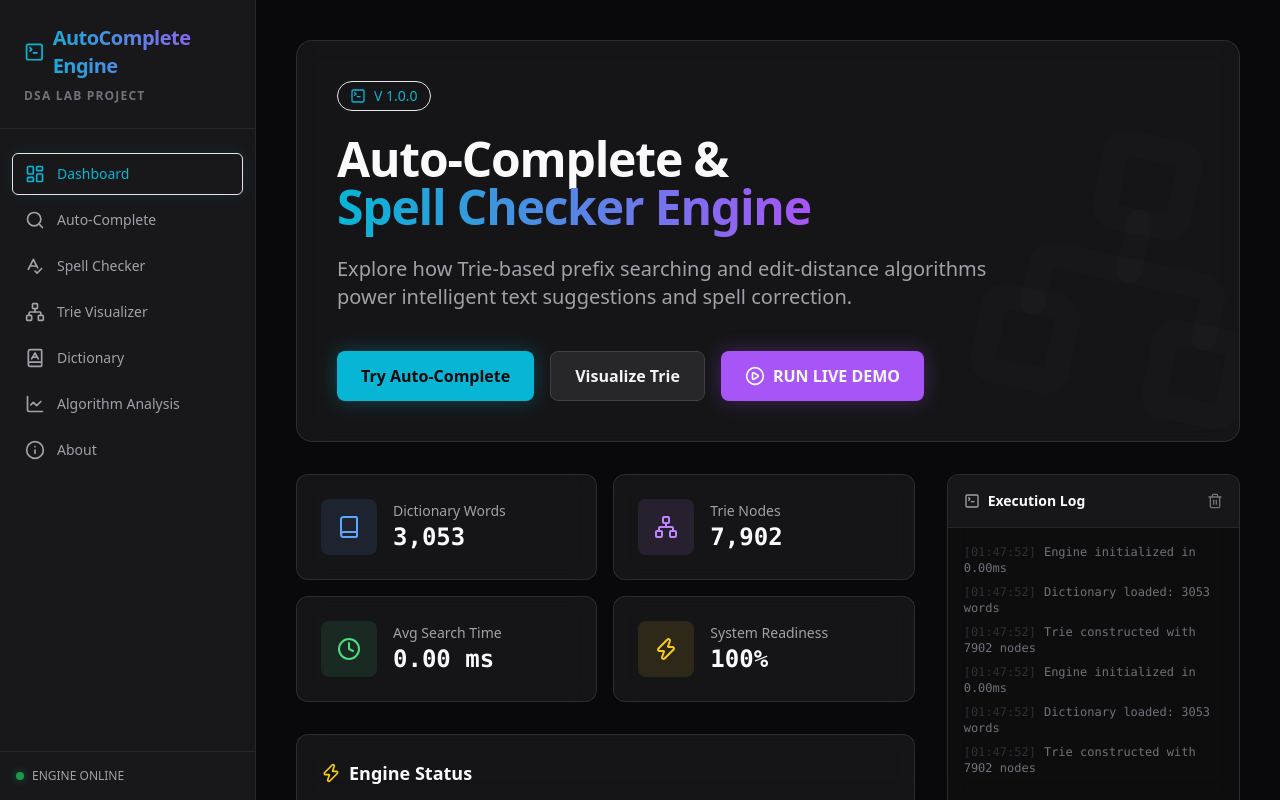
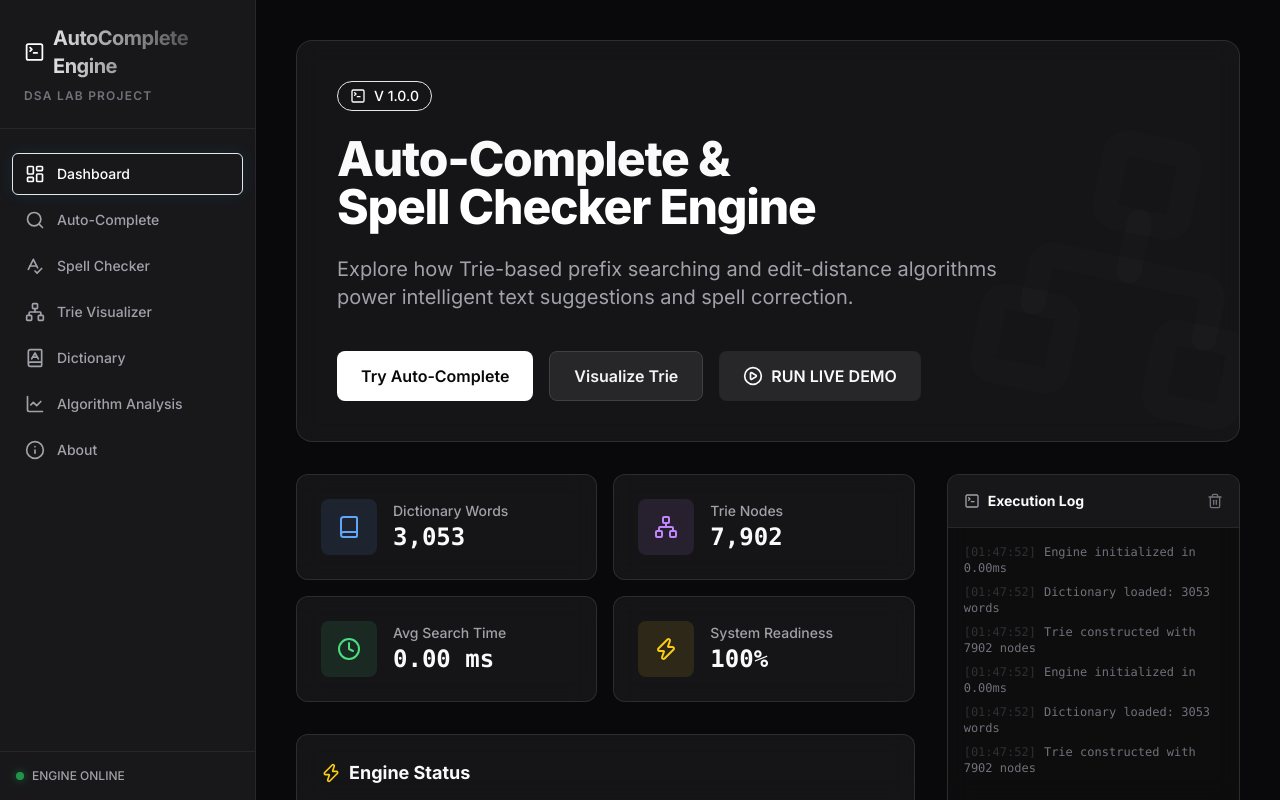
Before and after one commit to richipaul/autocomplete_engine, a React (Vite) app: page / in a window 1280 px wide. Built offline with nearby package versions, Linux system fonts and the light colour scheme.

Commit message:
Redesign UI to be solid monochrome with professional Inter font

```diff
--- a/index.html
+++ b/index.html
@@ -5,6 +5,9 @@
     <link rel="icon" type="image/svg+xml" href="/favicon.svg" />
     <meta name="viewport" content="width=device-width, initial-scale=1.0" />
     <title>autocomplete-engine</title>
+    <link rel="preconnect" href="https://fonts.googleapis.com">
+    <link rel="preconnect" href="https://fonts.gstatic.com" crossorigin>
+    <link href="https://fonts.googleapis.com/css2?family=Inter:wght@400;500;600;700;800&display=swap" rel="stylesheet">
   </head>
   <body>
     <div id="root"></div>
--- a/src/index.css
+++ b/src/index.css
@@ -10,11 +10,11 @@
     --card: #18181b; /* Lighter dark for cards */
     --card-foreground: #fafafa;
 
-    --primary: #06b6d4; /* Cyan accent */
-    --primary-foreground: #09090b;
+    --primary: #ffffff; /* Solid White */
+    --primary-foreground: #09090b; /* Black text */
 
-    --secondary: #a855f7; /* Purple secondary */
-    --secondary-foreground: #fafafa;
+    --secondary: #27272a; /* Zinc 800 */
+    --secondary-foreground: #fafafa; /* White text */
 
     --success: #22c55e;
     --success-foreground: #09090b;
--- a/src/pages/AboutView.tsx
+++ b/src/pages/AboutView.tsx
@@ -4,7 +4,7 @@ const AboutView = () => {
   return (
     <div className="space-y-8 animate-in fade-in slide-in-from-bottom-4 duration-500 pb-20 max-w-4xl mx-auto">
       <div className="text-center space-y-4 mb-12">
-        <h2 className="text-4xl md:text-5xl font-bold tracking-tight bg-gradient-to-br from-zinc-100 to-zinc-500 bg-clip-text text-transparent">Auto-Complete & Spell Checker Engine</h2>
+        <h2 className="text-4xl md:text-5xl font-bold tracking-tight text-primary">Auto-Complete & Spell Checker Engine</h2>
         <div className="inline-flex items-center gap-2 px-4 py-1.5 rounded-full bg-zinc-900 border border-zinc-800 text-sm font-medium text-zinc-400">
           Data Structures & Algorithms Laboratory
         </div>
--- a/src/pages/Dashboard.tsx
+++ b/src/pages/Dashboard.tsx
@@ -71,7 +71,7 @@ const Dashboard = () => {
           </div>
           <h1 className="text-4xl md:text-5xl font-extrabold tracking-tight">
             Auto-Complete & <br />
-            <span className="bg-gradient-to-r from-primary to-secondary bg-clip-text text-transparent">Spell Checker Engine</span>
+            <span className="text-primary">Spell Checker Engine</span>
           </h1>
           <p className="text-zinc-400 text-lg md:text-xl max-w-2xl leading-relaxed">
             Explore how Trie-based prefix searching and edit-distance algorithms power intelligent text suggestions and spell correction.
@@ -79,7 +79,7 @@ const Dashboard = () => {
           <div className="flex flex-wrap gap-4 pt-4">
             <button
               onClick={() => navigate('/autocomplete')}
-              className="px-6 py-3 rounded-lg bg-primary text-primary-foreground font-semibold hover:bg-primary/90 transition-colors shadow-[0_0_20px_rgba(6,182,212,0.3)]"
+              className="px-6 py-3 rounded-lg bg-primary text-primary-foreground font-semibold hover:bg-primary/90 transition-colors"
             >
               Try Auto-Complete
             </button>
@@ -93,7 +93,7 @@ const Dashboard = () => {
             {demoState === 'IDLE' ? (
               <button
                 onClick={runDemo}
-                className="px-6 py-3 rounded-lg bg-secondary text-secondary-foreground font-semibold hover:bg-secondary/90 transition-colors flex items-center gap-2 shadow-[0_0_20px_rgba(168,85,247,0.3)]"
+                className="px-6 py-3 rounded-lg bg-secondary text-secondary-foreground font-semibold hover:bg-secondary/90 transition-colors flex items-center gap-2"
               >
                 <PlayCircle className="w-5 h-5" /> RUN LIVE DEMO
               </button>
--- a/tailwind.config.js
+++ b/tailwind.config.js
@@ -6,6 +6,9 @@ export default {
   ],
   theme: {
     extend: {
+      fontFamily: {
+        sans: ['Inter', 'sans-serif'],
+      },
       colors: {
         background: "var(--background)",
         foreground: "var(--foreground)",
```
